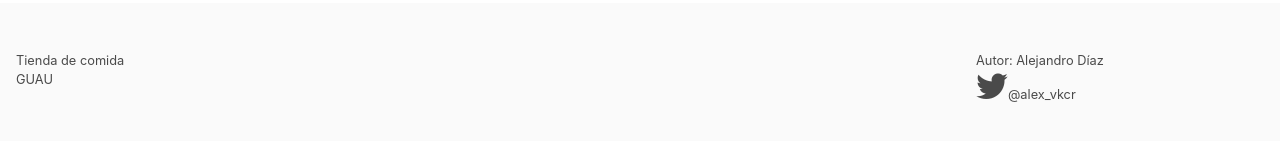
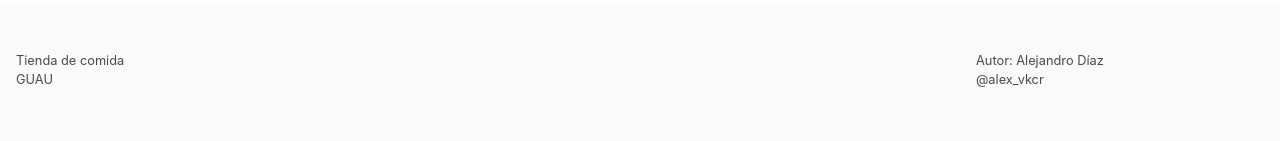
Before and after one commit to alexvkcr/shop, a Vue app in the folder shop/: page /items in a window 1280 px wide. Shown: the part 597-738 px from the top of the page. Built offline with nearby package versions, Linux system fonts and the light colour scheme; no server answers.

Commit message:
feature: AppFooter initial jest

```diff
--- a/shop/src/App copy.vue
+++ /dev/null
@@ -1,28 +0,0 @@
-<template>
-  <div id="app">
-    <img alt="Vue logo" src="./assets/logo.png">
-    <HelloWorld msg="Welcome to Your Vue.js App"/>
-  </div>
-</template>
-
-<script>
-import HelloWorld from './components/HelloWorld.vue'
-
-export default {
-  name: 'app',
-  components: {
-    HelloWorld
-  }
-}
-</script>
-
-<style>
-#app {
-  font-family: 'Avenir', Helvetica, Arial, sans-serif;
-  -webkit-font-smoothing: antialiased;
-  -moz-osx-font-smoothing: grayscale;
-  text-align: center;
-  color: #2c3e50;
-  margin-top: 60px;
-}
-</style>
--- a/shop/src/components/AppFooter.vue
+++ b/shop/src/components/AppFooter.vue
@@ -14,8 +14,14 @@
 </template>
 
 <script>
+
+import BIcon from 'buefy'
+
 export default {
   name: "AppFooter",
+  components: {
+    BIcon
+  },
   methods: {
     openTwitter() {
       window.open("https://www.twitter.com/alex_vkcr");
--- a/shop/src/main.js
+++ b/shop/src/main.js
@@ -36,7 +36,7 @@ const routes = [
 const router = new VueRouter({
   mode: 'history',
   base: __dirname,
-  routes // short for `routes: routes`
+  routes
 })
 
 new Vue({
```
Also changed, not shown: 1 other file (tests, documents, lock files or other folders).
